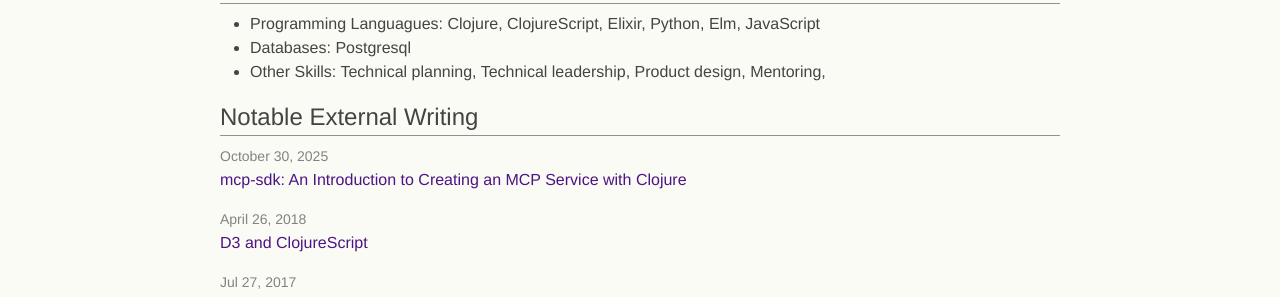
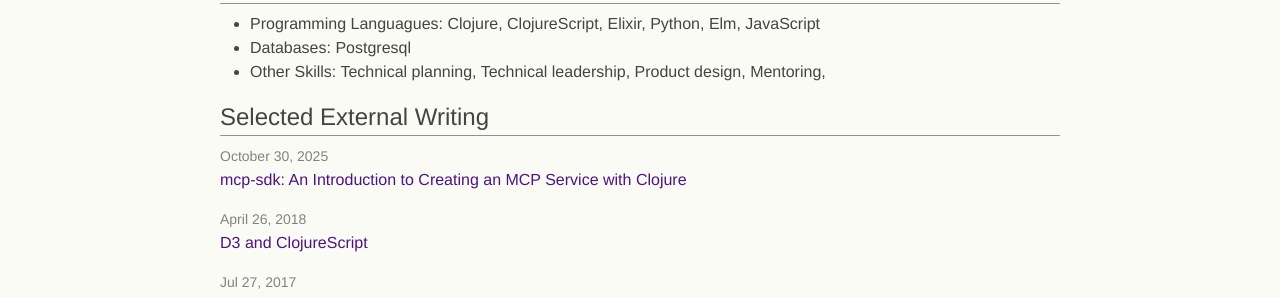
Before and after one commit to joannecheng/joannecheng.github.io, a Jekyll site: the page built from index.html, in a window 1280 px wide. Shown: the part 647-944 px from the top of the page. Built offline with Jekyll 4.4.1, drawn with Linux system fonts in a browser that asks for light colours; nearby versions of some CDN libraries; library files that are not in the unit come from our copies.

Commit message:
update wording

```diff
--- a/index.html
+++ b/index.html
@@ -95,7 +95,7 @@ layout: default
     </li>
   </ul>
 
-  <h2 class="mb0">Notable External Writing</h2>
+  <h2 class="mb0">Selected External Writing</h2>
   <hr class="break" style="margin-top:0; margin-bottom:0.5em;">
 
   <ul class="post-list">
```
